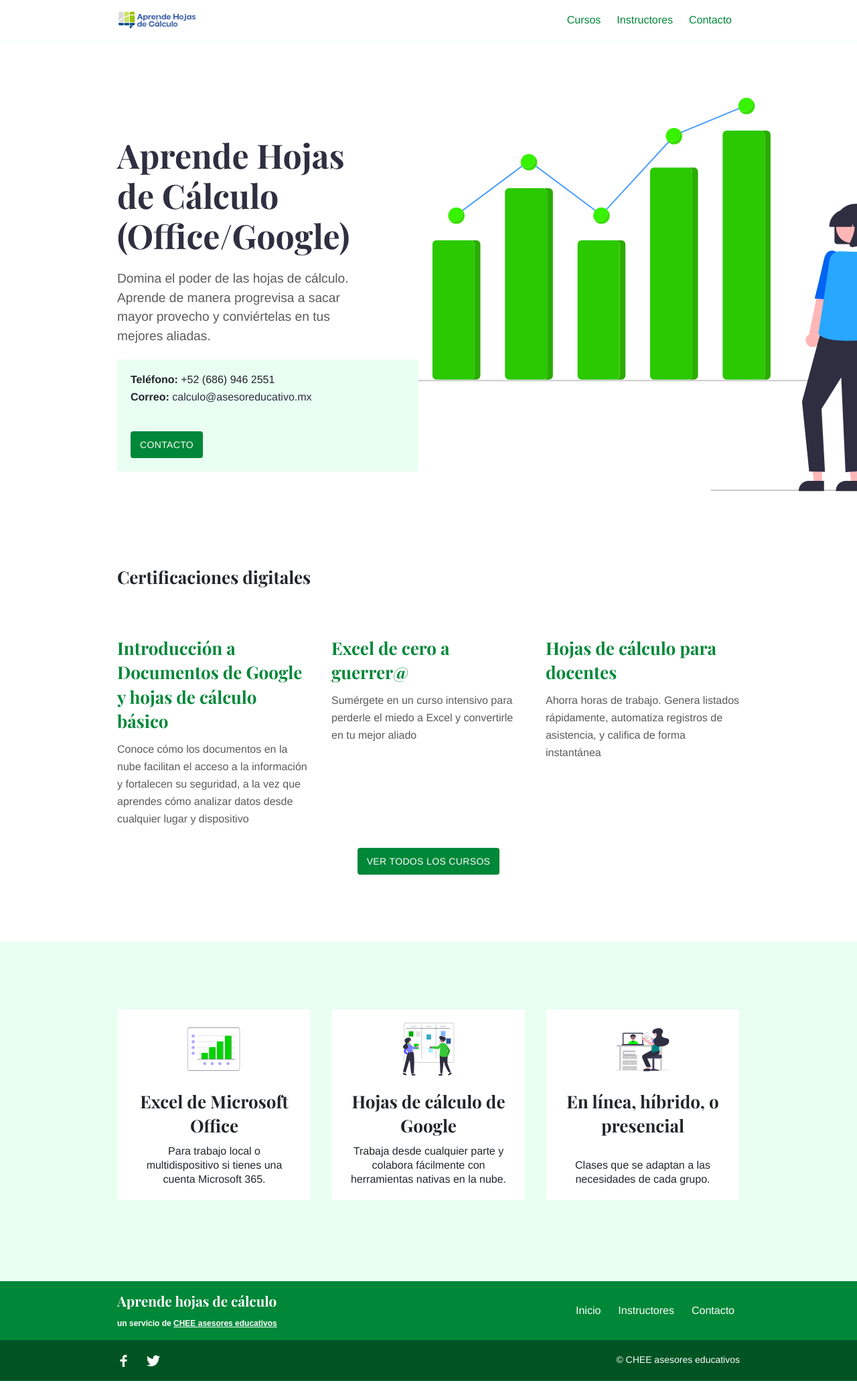
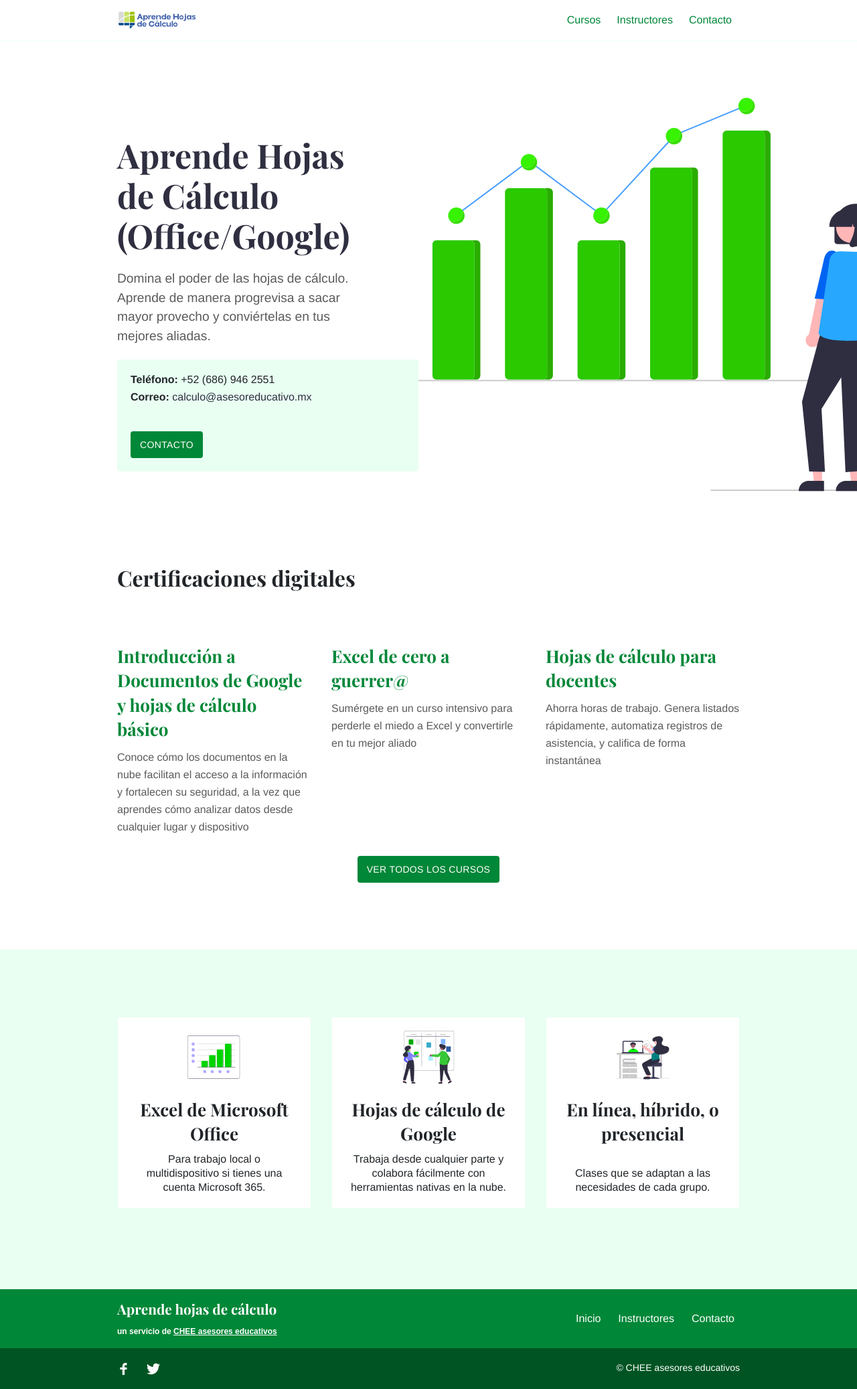
Before and after one commit to camachevaz/Calc, a Jekyll site: the page built from index.md, in a window 1280 px wide. Shown: the whole page at 67% size. Built offline with Jekyll 4.4.1, drawn with Linux system fonts in a browser that asks for light colours.

```diff
--- a/_includes/certificacion.html
+++ b/_includes/certificacion.html
@@ -1,7 +1,7 @@
 <div class="container">
     <div class="row">
         <div class="col-12">
-            <h2>Certificaciones digitales</h2>
+            <h1>Certificaciones digitales</h1>
         </div>
     </div>
 </div>
```
